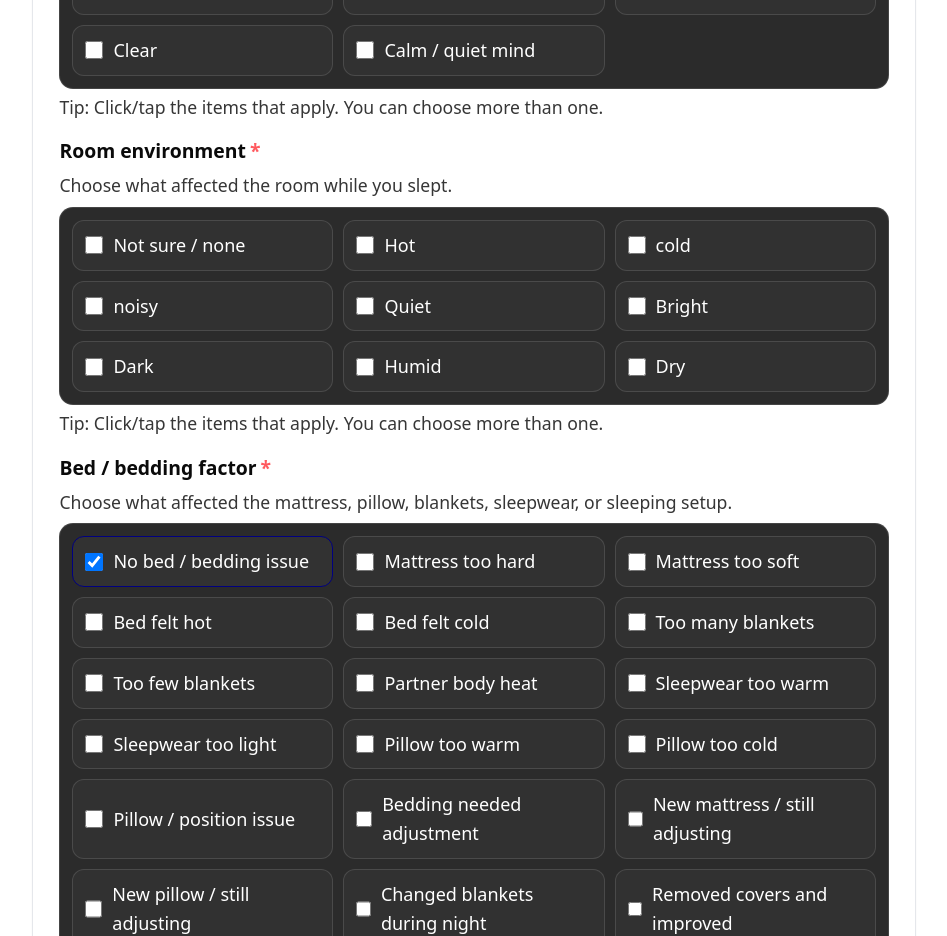
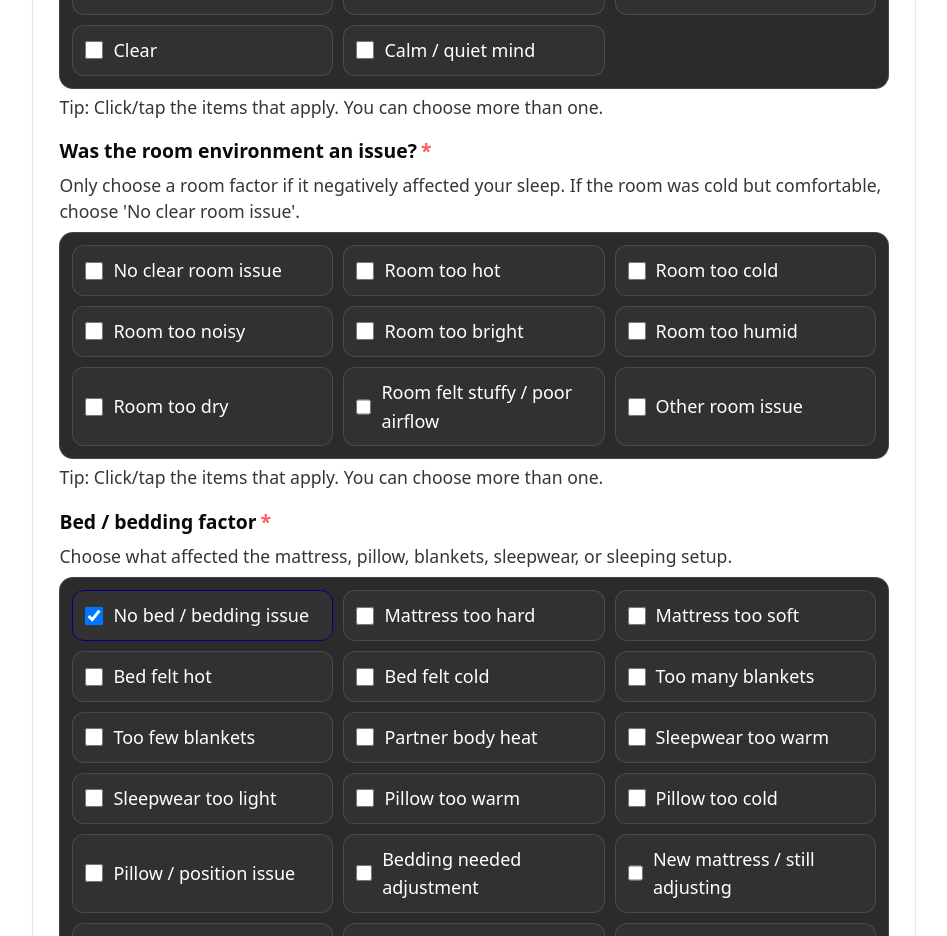
Before and after one commit to jlnalexander5-sudo/sleepfix-app, a Next.js app: page /protected/sleep in a window 1280 px wide. Shown: the part 1460-2396 px from the top of the page, without its empty margins (166-1113 px from the left). Built offline with nearby package versions, Linux system fonts and the light colour scheme; no server answers.

Commit message:
Update page.tsx

```diff
--- a/app/protected/sleep/page.tsx
+++ b/app/protected/sleep/page.tsx
@@ -89,7 +89,18 @@ const MENTAL_TAGS = [
   "Calm / quiet mind",
 ] as const;
 
-const ENV_TAGS = ["Hot", "cold", "noisy", "Quiet", "Bright", "Dark", "Humid", "Dry"] as const;
+const ROOM_NO_ISSUE = "No clear room issue";
+
+const ENV_TAGS = [
+  "Room too hot",
+  "Room too cold",
+  "Room too noisy",
+  "Room too bright",
+  "Room too humid",
+  "Room too dry",
+  "Room felt stuffy / poor airflow",
+  "Other room issue",
+] as const;
 
 const BED_TAGS = [
   "No bed / bedding issue",
@@ -428,6 +439,10 @@ export default function SleepPage() {
       const primaryDriver = drivers.find((d) => d !== "Nothing / none") ?? null;
       const extraDrivers = drivers.filter((d) => d !== primaryDriver && d !== "Nothing / none");
 
+      // Important: room/environment choices are now impact signals, not neutral observations.
+      // If the user says there was no clear room issue, do not send an environment driver to the engine.
+      const environmentIssueTags = environmentTags.includes(ROOM_NO_ISSUE) ? [] : environmentTags;
+
       const payload = {
         user_id: userId,
         sleep_start: startAt.toISOString(),
@@ -440,7 +455,7 @@ export default function SleepPage() {
         wake_ups_choice: wakeUpsChoice,
         wake_recovery_choice: wakeRecoveryChoice,
         mind_tags: [...emotionalTags, ...mentalTags],
-        environment_tags: environmentTags,
+        environment_tags: environmentIssueTags,
         bed_tags: bedTags,
         body_tags: bodyTags,
         primary_trigger: primaryTrigger,
@@ -487,7 +502,7 @@ if (!wakeUpsChoice) missingRequired.push("Wake Ups");
 if (!wakeRecoveryChoice) missingRequired.push("Total awake time after wake-ups");
 if (!emotionalTags || emotionalTags.length === 0) missingRequired.push("Emotional state");
 if (!mentalTags || mentalTags.length === 0) missingRequired.push("Mental state");
-if (!environmentTags || environmentTags.length === 0) missingRequired.push("Room environment");
+if (!environmentTags || environmentTags.length === 0) missingRequired.push("Room environment impact");
 if (!bedTags || bedTags.length === 0) missingRequired.push("Bed / bedding factor");
 if (!bodyTags || bodyTags.length === 0) missingRequired.push("Body state");
 if (!primaryTrigger) missingRequired.push("Main sleep disruption");
@@ -707,12 +722,12 @@ const canSaveNight = missingRequired.length === 0;
           />
 
           <MultiCheckGroup
-            title="Room environment"
-            options={["Not sure / none", ...ENV_TAGS]}
+            title="Was the room environment an issue?"
+            options={[ROOM_NO_ISSUE, ...ENV_TAGS]}
             value={environmentTags}
             onChange={setEnvironmentTags}
             required
-            help="Choose what affected the room while you slept."
+            help="Only choose a room factor if it negatively affected your sleep. If the room was cold but comfortable, choose 'No clear room issue'."
           />
 
           <MultiCheckGroup
@@ -802,7 +817,7 @@ const canSaveNight = missingRequired.length === 0;
       </div>
 
       <button type="button" onClick={saveNight} disabled={!canSaveNight || isSavingNight} className="sf-button">
-        {isSavingNight ? "Saving…" : saveNotice === "Saved" ? "Saved" : "Save night"}
+        {isSavingNight ? "Saving…" : saveNotice ? "Saved" : "Save night"}
       </button>
       {saveNotice && (
         <div style={{ marginTop: 10, fontSize: 14, fontWeight: 600, color: "#000080" }}>{saveNotice}</div>
```
